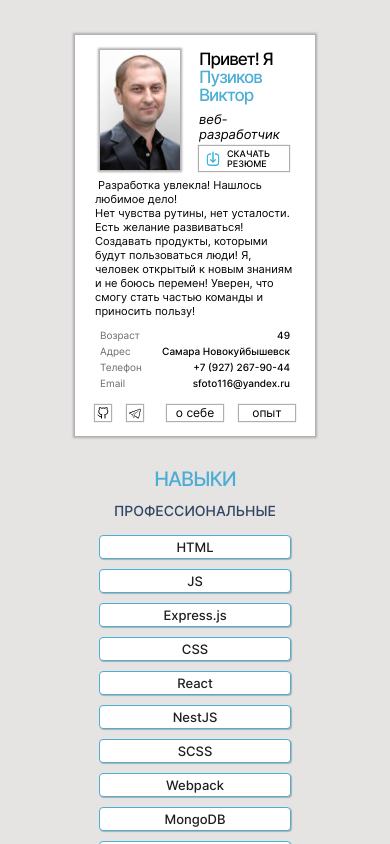
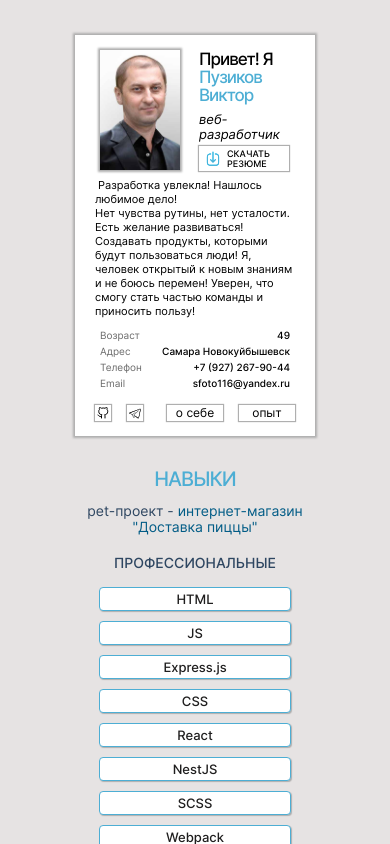
Before and after one commit to Vik163own/me, a React (Create React App) app: page / in a window 390 px wide. Shown: the top 844 px of the page. Built offline with nearby package versions, Linux system fonts and the light colour scheme.

Commit message:
Добавление ссылки на pet

```diff
--- a/src/components/Main/Skills/Skills.js
+++ b/src/components/Main/Skills/Skills.js
@@ -1,20 +1,32 @@
-import React from 'react';
-import './skills.scss';
-import './skills-adapt.scss';
+import React from "react";
+import "./skills.scss";
+import "./skills-adapt.scss";
 
-import { SkillsElement } from '../../skills-element/skills-element';
+import { SkillsElement } from "../../skills-element/skills-element";
 import {
   scillsSpecialInfo,
   scillsAdditionalInfo,
-} from '../../../utils/constants';
+} from "../../../utils/constants";
 
 function Skills() {
   return (
-    <section className='skills' id='skillsId'>
-      <h2 className='skills__title'>НАВЫКИ</h2>
-      <div className='skills__container'>
-        <h3 className='skills__subtitle'>ПРОФЕССИОНАЛЬНЫЕ</h3>
-        <ul className='skills__special-container'>
+    <section className="skills" id="skillsId">
+      <h2 className="skills__title">НАВЫКИ</h2>
+
+      <a
+        href="https://pizzashop63.online/"
+        target="_blank"
+        rel="noreferrer"
+        className="skills__link "
+      >
+        pet-проект -{" "}
+        <span className="skills__link_color_blue">
+          интернет-магазин "Доставка пиццы"
+        </span>
+      </a>
+      <div className="skills__container">
+        <h3 className="skills__subtitle">ПРОФЕССИОНАЛЬНЫЕ</h3>
+        <ul className="skills__special-container">
           {scillsSpecialInfo.map((item, index) => (
             <SkillsElement
               key={index}
@@ -24,8 +36,8 @@ function Skills() {
             />
           ))}
         </ul>
-        <h3 className='skills__subtitle'>ДОПОЛНИТЕЛЬНЫЕ</h3>
-        <ul className='skills__additional-container'>
+        <h3 className="skills__subtitle">ДОПОЛНИТЕЛЬНЫЕ</h3>
+        <ul className="skills__additional-container">
           {scillsAdditionalInfo.map((item, index) => (
             <SkillsElement key={index} name={item.name} />
           ))}
--- a/src/components/Main/Skills/skills-adapt.scss
+++ b/src/components/Main/Skills/skills-adapt.scss
@@ -1,4 +1,4 @@
-@import '../../../utils/constants.scss';
+@import "../../../utils/constants.scss";
 
 @media (max-width: 1000px) {
   .skills__title {
@@ -39,10 +39,24 @@
   }
 }
 
+@media (max-width: 540px) {
+  .skills__link {
+    width: 280px;
+    text-align: center;
+    margin-bottom: 30px;
+    font-size: 16px;
+  }
+}
+
 @media (max-width: 410px) {
   .skills__title {
     @include text(20px, 28px, 500);
     margin: 430px 0 10px;
+  }
+
+  .skills__link {
+    margin-bottom: 20px;
+    font-size: 14px;
   }
 
   .skills__container {
--- a/src/components/Main/Skills/skills.scss
+++ b/src/components/Main/Skills/skills.scss
@@ -1,4 +1,4 @@
-@import '../../../utils/constants.scss';
+@import "../../../utils/constants.scss";
 
 .skills {
   @include flex-center();
@@ -13,6 +13,17 @@
   color: rgb(77, 174, 212);
   letter-spacing: -1px;
   margin: 510px 0 70px;
+}
+
+.skills__link {
+  text-decoration: none;
+  margin-bottom: 30px;
+  color: #2e4661;
+  font-size: 20px;
+}
+
+.skills__link_color_blue {
+  color: rgb(2, 92, 134);
 }
 
 .skills__container {
--- a/src/components/Main/education-element/education-element.js
+++ b/src/components/Main/education-element/education-element.js
@@ -69,7 +69,9 @@ export function EducationElement({ card }) {
           </a>
         </p>
         {card.description.map((item) => (
-          <p className="education__description">&nbsp;{item}</p>
+          <p key={item} className="education__description">
+            &nbsp;{item}
+          </p>
         ))}
       </li>
       <Diplomas name={name} isOpen={isOpen} closePopup={closePopup} />
```
